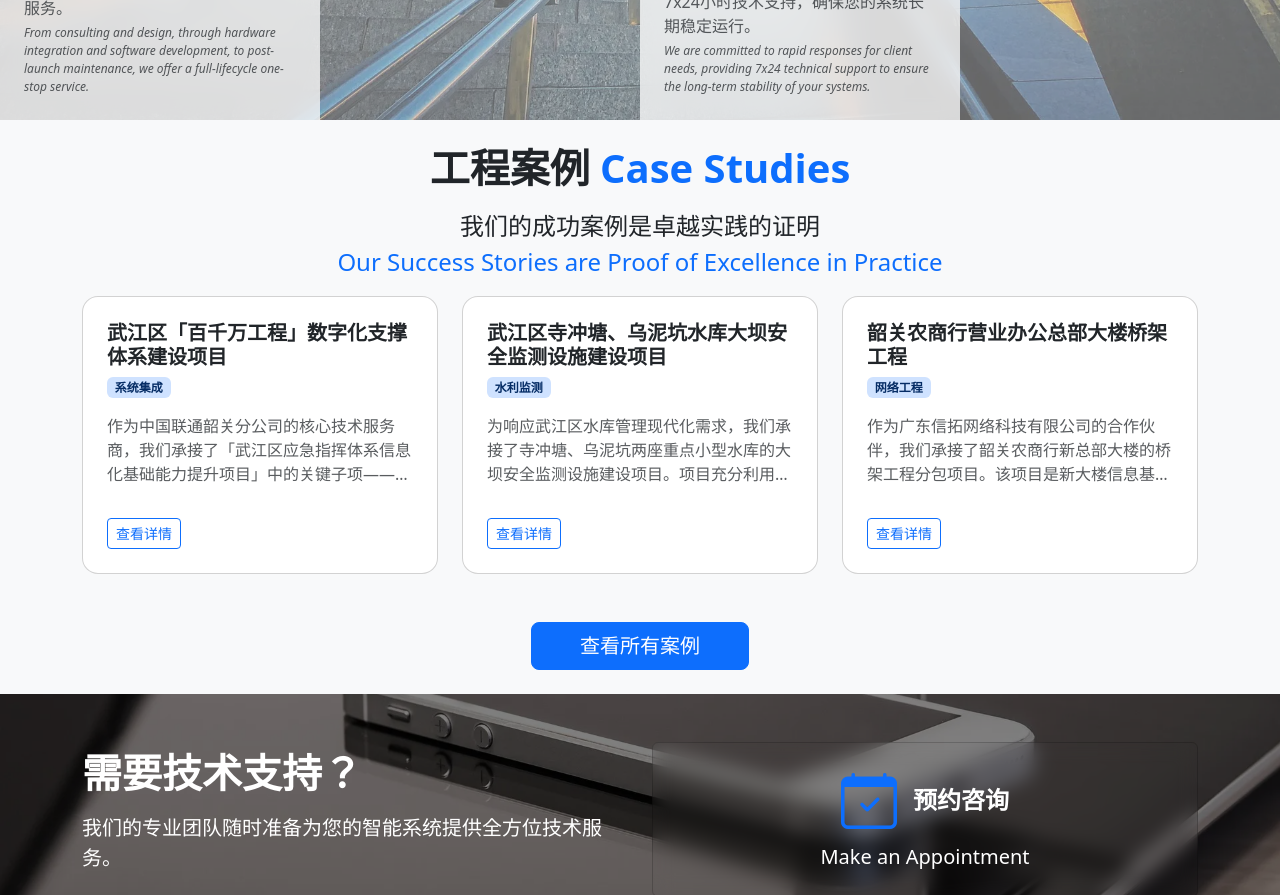
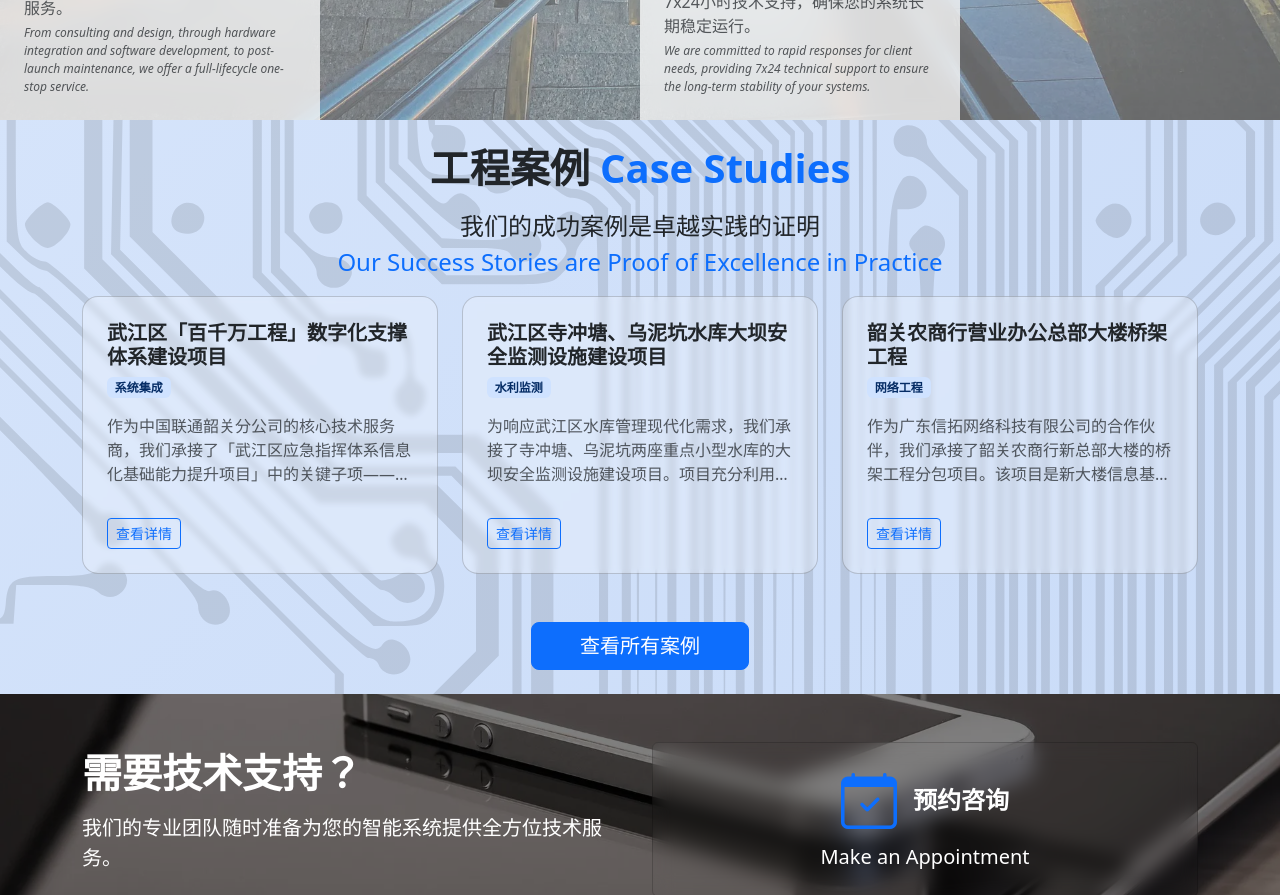
Before and after one commit to HuaHua-Technophile/ChenXingWeb, a Vue app: page / in a window 1280 px wide. Shown: the part 2700-3595 px from the top of the page. Built offline with nearby package versions, Linux system fonts and the light colour scheme.

Commit message:
优化Footer和CasesView组件的样式，调整背景和文本样式，提升视觉效果和用户体验。

```diff
--- a/src/components/Footer.vue
+++ b/src/components/Footer.vue
@@ -61,7 +61,7 @@
                 class="qr-dropdown t-100 position-absolute start-50 translate-middle-x transition-750"
                 :class="{ show: activeQrCode === social.id }"
               >
-                <div class="bg-white p-3 rounded shadow">
+                <div class="bg-body bg-opacity-50 blur-2 p-3 rounded shadow border">
                   <img
                     :src="getAssetUrl(social.qrImage)"
                     :alt="`${social.name}二维码`"
@@ -69,7 +69,7 @@
                     height="120"
                     class="mb-2"
                   />
-                  <p class="mb-0 text-center text-dark fs-6">{{ social.qrText }}</p>
+                  <p class="mb-0 text-center text-body fs-6">{{ social.qrText }}</p>
                 </div>
               </div>
             </div>
--- a/src/views/CasesView.vue
+++ b/src/views/CasesView.vue
@@ -112,7 +112,7 @@
             :data-aos-delay="index * 100"
           >
             <div
-              class="card bg-body bg-opacity-50 blur-8 border-0 overflow-hidden hover-up transition-250"
+              class="card rounded-4 bg-body bg-opacity-50 blur-8 border-0 overflow-hidden hover-up transition-250"
             >
               <div class="card-body p-4 pb-0">
                 <h3 class="card-title fw-bold mb-1">{{ caseItem.title }}</h3>
--- a/src/views/HomeView.vue
+++ b/src/views/HomeView.vue
@@ -180,7 +180,7 @@
     </RouterLink>
 
     <!-- 工程案例部分 -->
-    <section id="cases" class="py-2 py-lg-4 bg-body-tertiary">
+    <section id="cases" class="py-2 py-lg-4">
       <div class="container">
         <div class="row text-center">
           <div class="col-lg-8 mx-auto" data-aos="fade-up">
@@ -197,7 +197,7 @@
         <div class="row g-4">
           <div v-for="(caseItem, index) in recentCases" :key="index" class="col-md-6 col-lg-4">
             <div
-              class="card h-100 overflow-hidden hover-up bg-body transition-750 rounded-4"
+              class="card bg-body bg-opacity-25 blur-3 h-100 overflow-hidden hover-up transition-750 rounded-4"
               data-aos="fade-up"
               :data-aos-delay="index * 100"
             >
```
